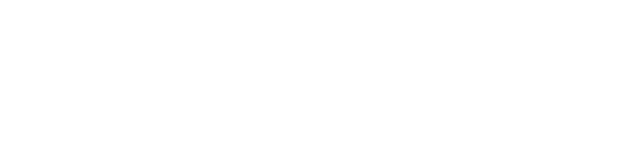
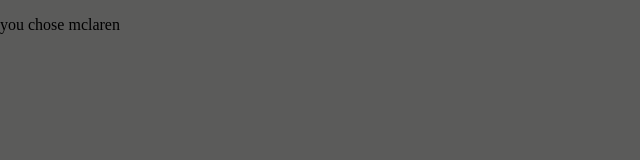
Before and after one commit to trevor900trill/trevor900trill.github.io, a plain HTML site: page page1.html in a window 1280 px wide. Shown: the whole page, without its empty margins (0-640 px from the left). Drawn offline with Linux system fonts and the light colour scheme.

Commit message:
savepoint8

```diff
--- /dev/null
+++ b/css/pages.css
@@ -0,0 +1,13 @@
+.pages{
+  width:100%;
+  height:100%;
+  display: block;
+  justify-content: center;
+  background-color: #5b5b5a;
+  position:fixed;
+  right:0px;
+  overflow-y: auto;
+  left:0px;
+  top:0px;
+  bottom:0px;
+}
--- a/page1.html
+++ b/page1.html
@@ -1,10 +1,14 @@
 <!DOCTYPE html>
 <html>
   <head>
-    <meta charset="utf-8">
+    <link rel="stylesheet" type="text/css" href="css/pages.css"/>
     <title>choice1</title>
   </head>
   <body>
-
+      <div class="pages">
+          <div>
+              <p>you chose mclaren</p>
+          </div>
+      </div>
   </body>
 </html>
```
